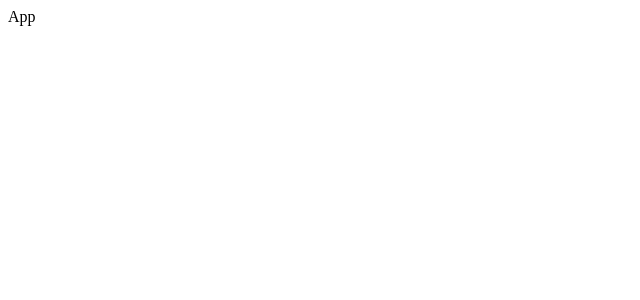
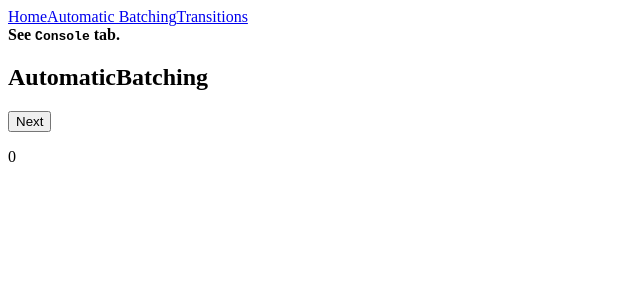
Before and after one commit to JHSeo-git/lets-go-react-18, a React app: page /automatic-batching in a window 1280 px wide. Shown: the top 300 px of the page, without its empty margins (0-640 px from the left). Built offline with nearby package versions, Linux system fonts and the light colour scheme.

Commit message:
add routes
- automatic-batching
- transitions

```diff
--- a/src/App.tsx
+++ b/src/App.tsx
@@ -1,7 +1,32 @@
+import { NavLink, Route, Routes } from 'react-router-dom';
+import AutomaticBatching from './components/AutomaticBatching/AutomaticBatching';
+import Transitions from './components/Transitions';
 import './styles.css';
 
 function App() {
-  return <div>App</div>;
+  return (
+    <div>
+      <header>
+        <nav>
+          <NavLink to="/">Home</NavLink>
+          <NavLink to="/automatic-batching">Automatic Batching</NavLink>
+          <NavLink to="/transitions">Transitions</NavLink>
+        </nav>
+        <div className="subtle">
+          <strong>
+            See <code>Console</code> tab.
+          </strong>
+        </div>
+      </header>
+      <main>
+        <Routes>
+          <Route path="/" element={<div>Home</div>} />
+          <Route path="/automatic-batching" element={<AutomaticBatching />} />
+          <Route path="/transitions" element={<Transitions />} />
+        </Routes>
+      </main>
+    </div>
+  );
 }
 
 export default App;
--- /dev/null
+++ b/src/components/AutomaticBatching/AutomaticBatching.helpers.ts
@@ -0,0 +1,3 @@
+export function fetchSomthing(delay = 100) {
+  return new Promise((resolve) => setTimeout(resolve, delay));
+}
--- /dev/null
+++ b/src/components/AutomaticBatching/AutomaticBatching.tsx
@@ -0,0 +1,28 @@
+import { useState } from 'react';
+import LogEvents from '../LogEvents';
+import { fetchSomthing } from './AutomaticBatching.helpers';
+
+function AutomaticBatching() {
+  const [count, setCount] = useState(0);
+  const [flag, setFlag] = useState(false);
+
+  const handleClick = () => {
+    fetchSomthing().then(() => {
+      setCount((c) => c + 1);
+      setFlag((f) => !f);
+    });
+  };
+
+  return (
+    <div>
+      <h2>AutomaticBatching</h2>
+      <div>
+        <button onClick={handleClick}>Next</button>
+        <p style={{ color: flag ? 'blue' : 'black' }}>{count}</p>
+      </div>
+      <LogEvents />
+    </div>
+  );
+}
+
+export default AutomaticBatching;
--- /dev/null
+++ b/src/components/AutomaticBatching/index.tsx
@@ -0,0 +1 @@
+export { default } from './AutomaticBatching';
--- /dev/null
+++ b/src/components/LogEvents.tsx
@@ -0,0 +1,13 @@
+import { useLayoutEffect } from 'react';
+
+function LogEvents() {
+  useLayoutEffect(() => {
+    console.log('Commit');
+  });
+
+  console.log('Render');
+
+  return null;
+}
+
+export default LogEvents;
--- /dev/null
+++ b/src/components/Transitions/Transitions.tsx
@@ -0,0 +1,5 @@
+function Transitions() {
+  return <div>Transitions</div>;
+}
+
+export default Transitions;
--- /dev/null
+++ b/src/components/Transitions/index.tsx
@@ -0,0 +1 @@
+export { default } from './Transitions';
```
Also changed, not shown: src/index.tsx (+7 -4 lines).
